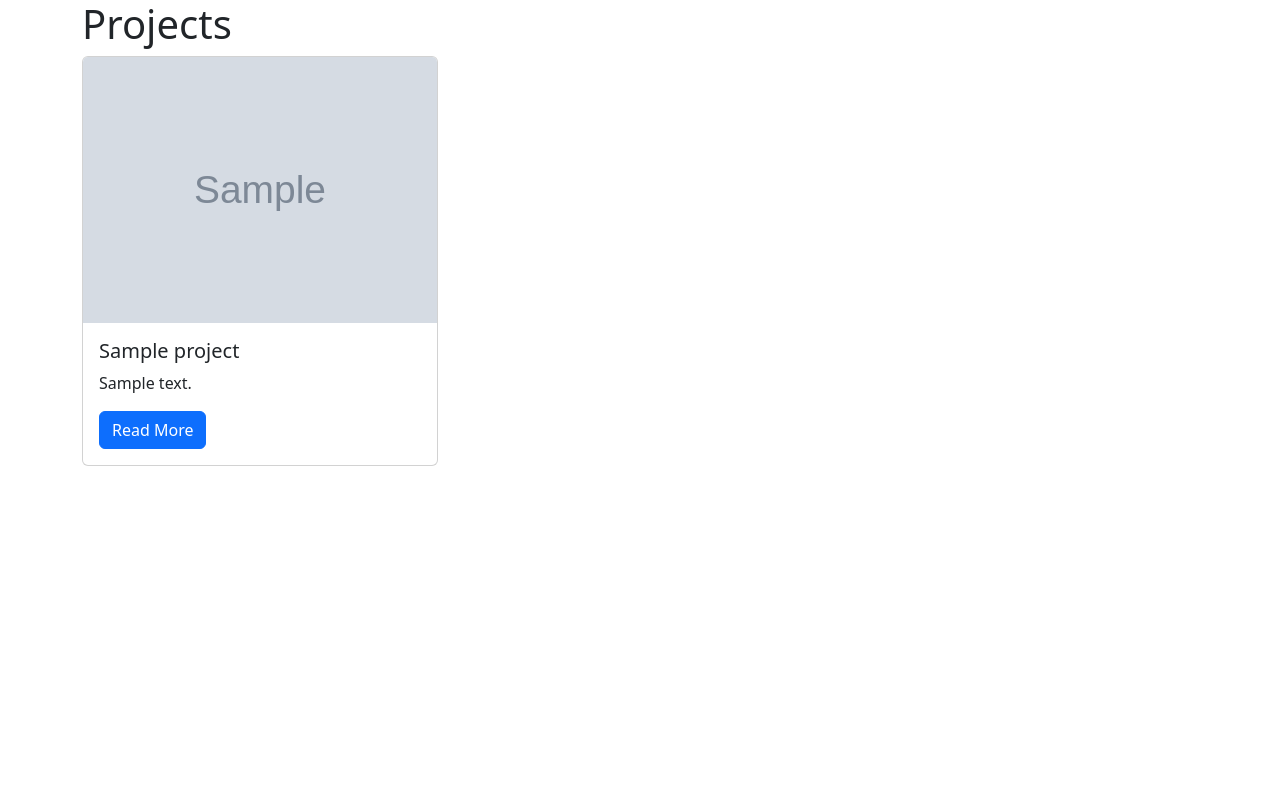
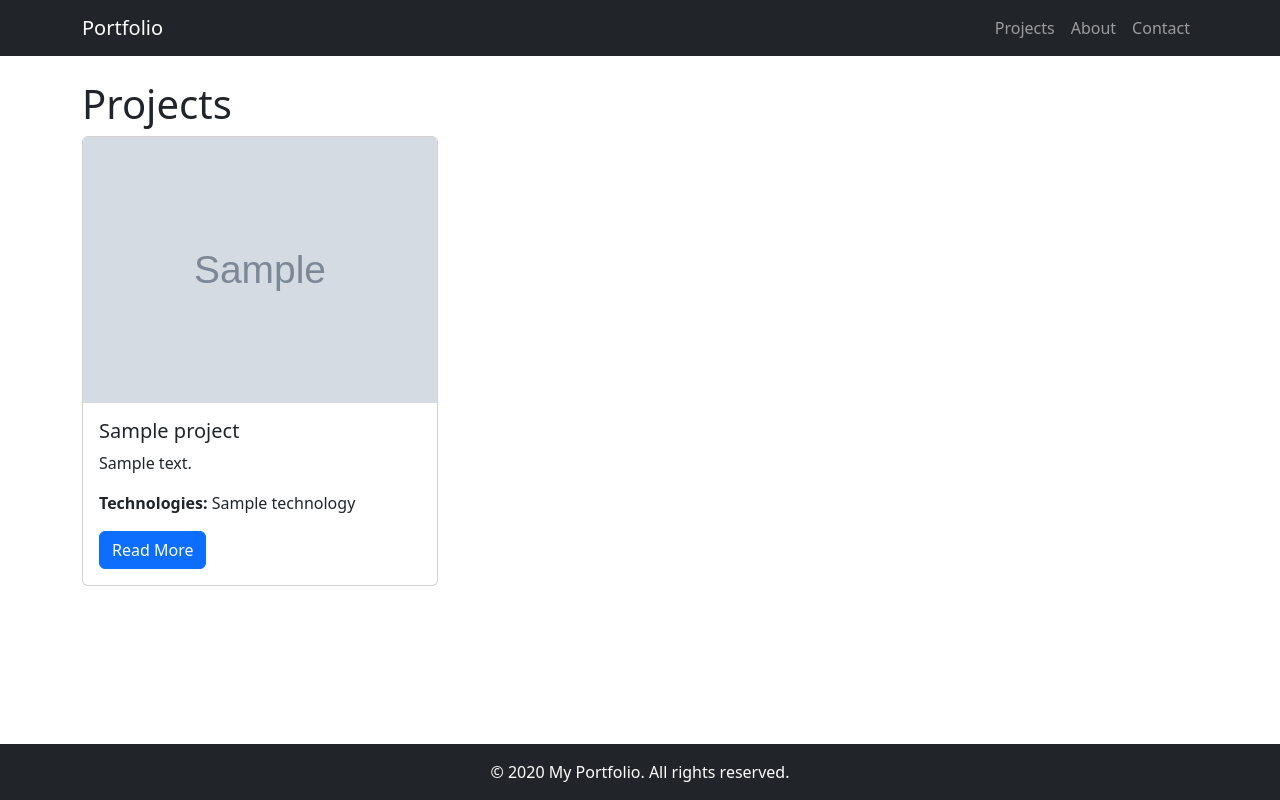
Before and after one commit to rachel1davey/portfolio, a Django app: template projects/templates/projects/project_index.html in a window 1280 px wide. Run offline with Django 5.2, Linux system fonts and the light colour scheme; the template is opened without the code that fills it: most values are stand-ins (such as "Sample title", 1, 10 or a date in 2020); grey boxes marked "Sample" are stand-in pictures.

Commit message:
basic bootstrap navbar and footer

```diff
--- a/projects/templates/projects/project_index.html
+++ b/projects/templates/projects/project_index.html
@@ -11,7 +11,10 @@
                 {% endif %}
                 <div class="card-body">
                     <h5 class="card-title">{{ project.title }}</h5>
-                    <p class="card-text">{{ project.description }}</p>
+                    <p class="card-text">{{ project.description|truncatewords:20 }}</p>
+                    {% if project.technology %}
+                        <p class="card-text"><strong>Technologies:</strong> {{ project.technology }}</p>
+                    {% endif %}
                     <a href="{% url 'project_detail' project.pk %}" class="btn btn-primary">
                         Read More
                     </a>
--- a/templates/base.html
+++ b/templates/base.html
@@ -1,14 +1,52 @@
 <!DOCTYPE html>
 <html lang="en">
 <head>
-    <meta charset="utf-8">
-    <title>{% block title %}My Personal Portfolio{% endblock title %}</title>
-    <link
-        href="https://cdn.jsdelivr.net/npm/bootstrap@5.3.1/dist/css/bootstrap.min.css"
-        rel="stylesheet"
-    >
+    <meta charset="UTF-8">
+    <meta name="viewport" content="width=device-width, initial-scale=1.0">
+    <title>{% block title %}My Portfolio{% endblock %}</title>
+    <!-- Bootstrap CSS -->
+    <link href="https://cdn.jsdelivr.net/npm/bootstrap@5.3.2/dist/css/bootstrap.min.css" rel="stylesheet">
+    {% block extra_head %}{% endblock %}
 </head>
-<body class="container">
-{% block page_content %}{% endblock page_content %}
+<body class="d-flex flex-column min-vh-100">
+    <!-- Navbar -->
+    <nav class="navbar navbar-expand-lg navbar-dark bg-dark mb-4">
+        <div class="container">
+            <a class="navbar-brand" href="{% url 'project_index' %}">Portfolio</a>
+            <button class="navbar-toggler" type="button" data-bs-toggle="collapse" data-bs-target="#navbarNav"
+                aria-controls="navbarNav" aria-expanded="false" aria-label="Toggle navigation">
+                <span class="navbar-toggler-icon"></span>
+            </button>
+            <div class="collapse navbar-collapse" id="navbarNav">
+                <ul class="navbar-nav ms-auto">
+                    <li class="nav-item">
+                        <a class="nav-link" href="{% url 'project_index' %}">Projects</a>
+                    </li>
+                    <li class="nav-item">
+                        <a class="nav-link" href="#">About</a>
+                    </li>
+                    <li class="nav-item">
+                        <a class="nav-link" href="#">Contact</a>
+                    </li>
+                </ul>
+            </div>
+        </div>
+    </nav>
+
+    <!-- Main content -->
+    <div class="container flex-grow-1">
+        {% block page_content %}{% endblock %}
+    </div>
+
+    <!-- Footer -->
+    <footer class="bg-dark text-white mt-4 py-3 mt-auto">
+        <div class="container text-center">
+            &copy; {{ now.year }} My Portfolio. All rights reserved.
+        </div>
+    </footer>
+
+    <!-- Bootstrap JS -->
+    <script src="https://cdn.jsdelivr.net/npm/bootstrap@5.3.2/dist/js/bootstrap.bundle.min.js"></script>
+    {% block extra_js %}{% endblock %}
 </body>
 </html>
```
